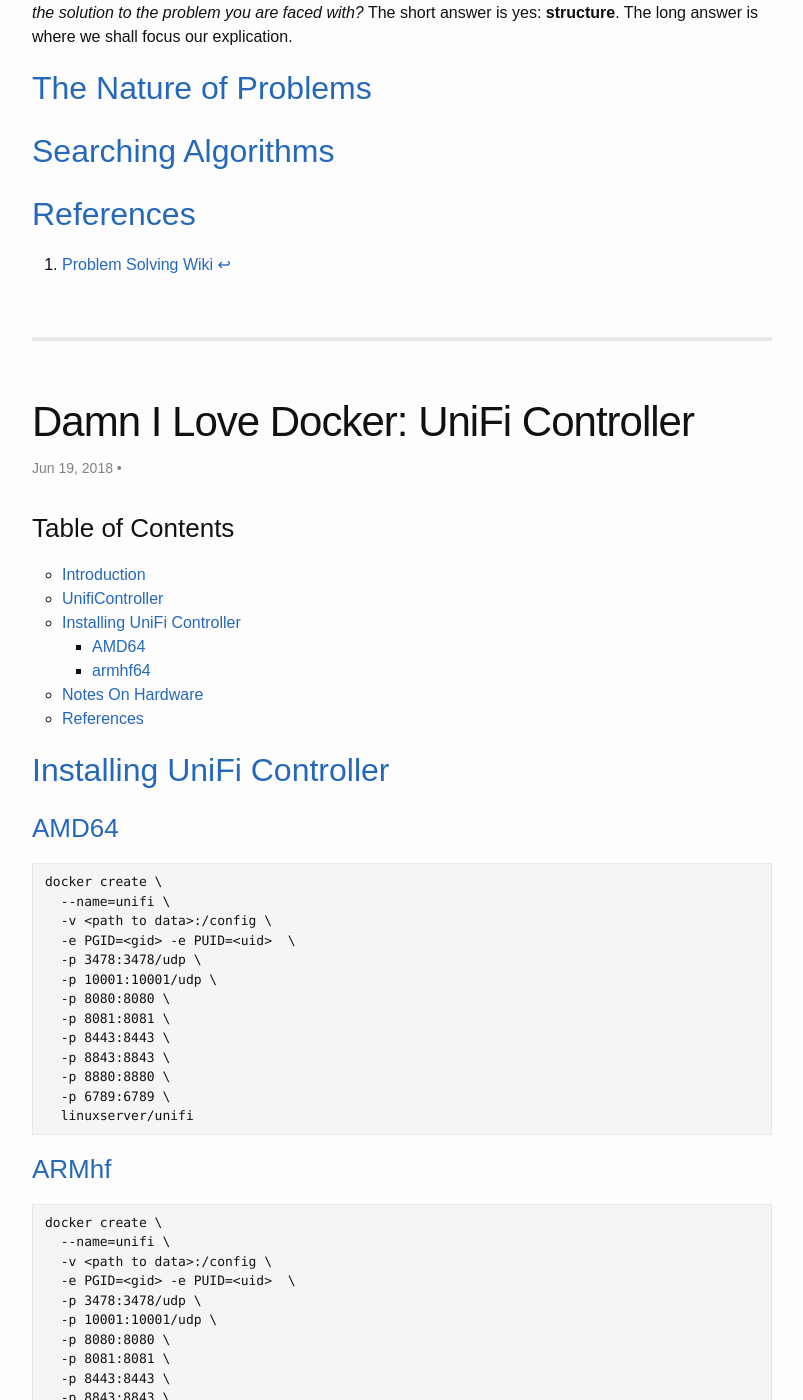
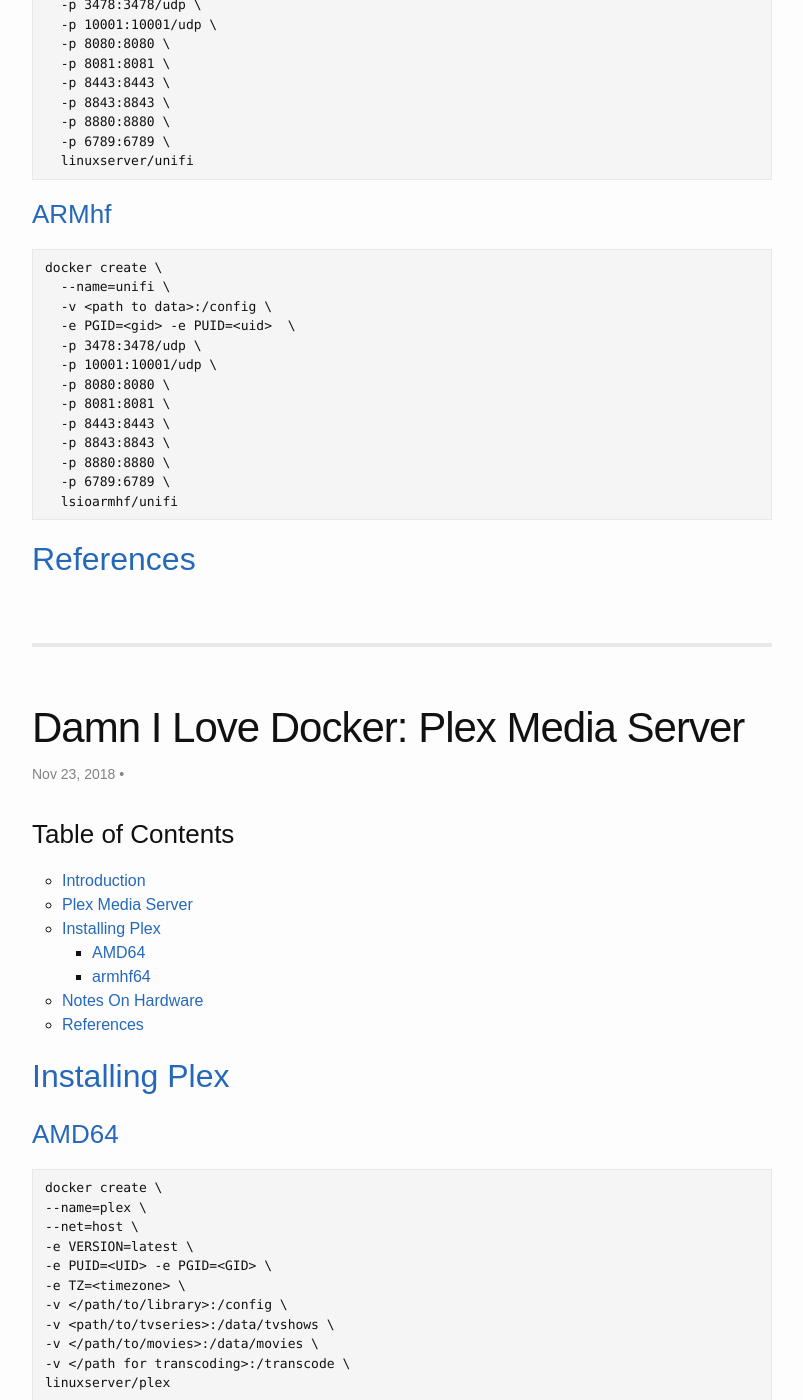
Before and after one commit to RagingTiger/RagingTiger.github.io, a Jekyll site: the page built from index.html, in a window 1280 px wide and 1400 px high, scrolled down 640 px. Shown: the whole window, without its empty margins (238-1041 px from the left). Built offline with Jekyll 4.4.1, drawn with Linux system fonts in a browser that asks for light colours; the list of posts is cut into pages by our own code; some of the changed text lies outside the part shown.

Commit message:
Fixed dates

```diff
--- a/_posts/2018-11-23-docker-plex-media-server.md
+++ b/_posts/2018-11-23-docker-plex-media-server.md
@@ -1,7 +1,7 @@
 ---
 layout: post
 title: "Damn I Love Docker: Plex Media Server"
-date: 2018-06-19
+date: 2018-11-23
 category: [docker, containers, devops, rpi]
 ---
 ### <a name="toc"></a> Table of Contents
--- a/_posts/2018-11-23-docker-unifi-controller.md
+++ b/_posts/2018-11-23-docker-unifi-controller.md
@@ -1,7 +1,7 @@
 ---
 layout: post
 title: "Damn I Love Docker: UniFi Controller"
-date: 2018-06-19
+date: 2018-11-23
 category: [docker, containers, devops, rpi]
 ---
 ### <a name="toc"></a> Table of Contents
```
